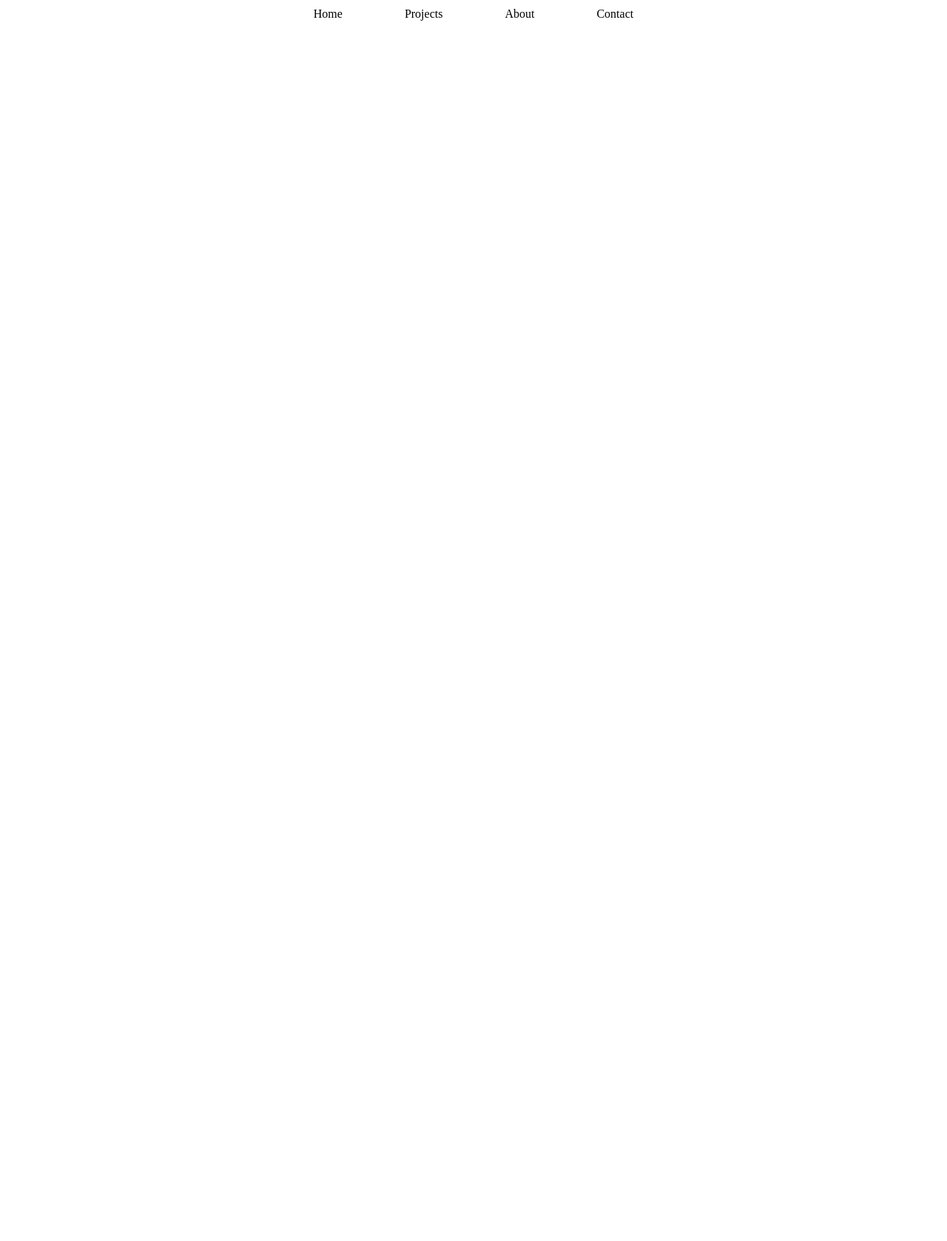
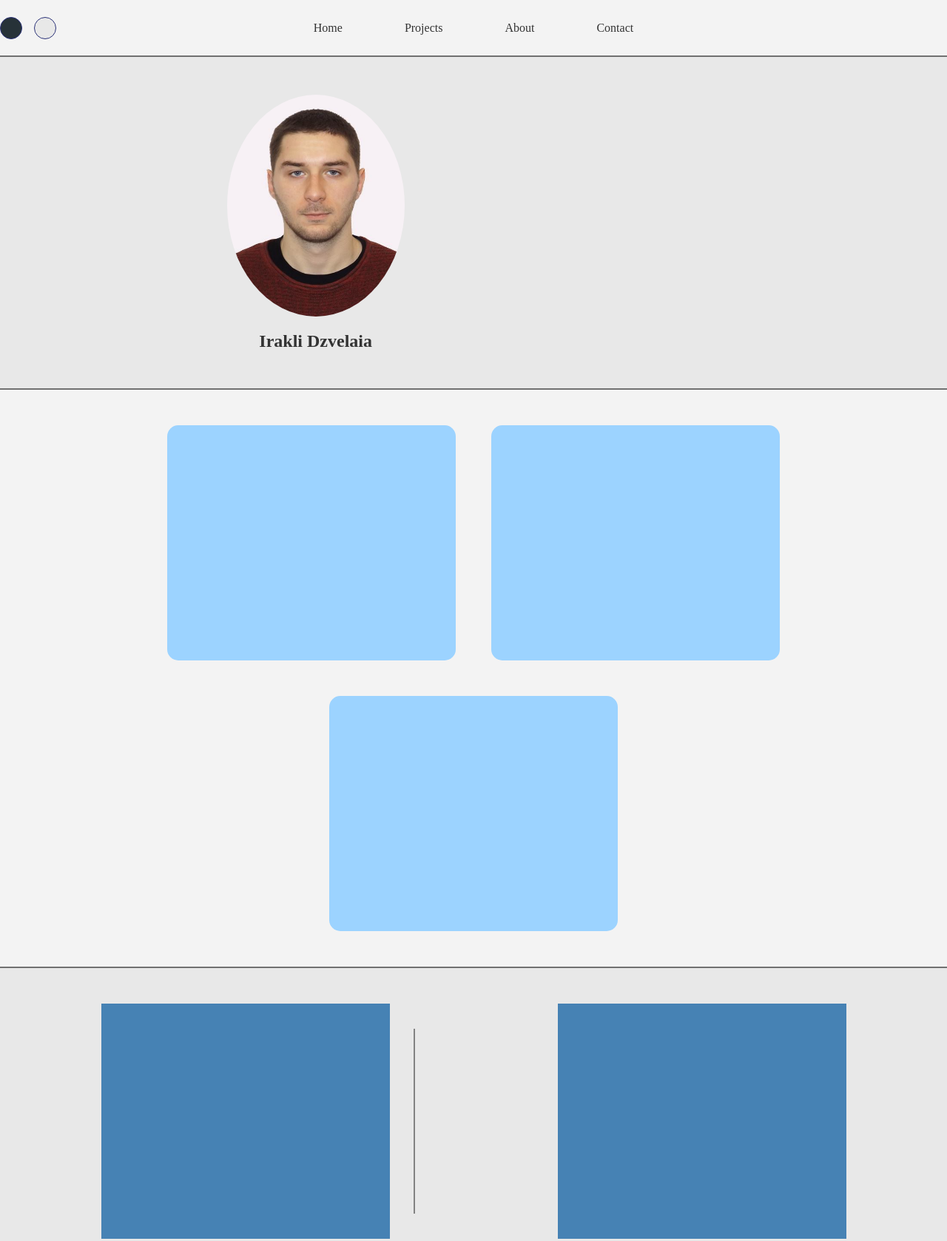
Before and after one commit to ikkakoo/MyPortfolio, a plain HTML site: page index.html in a window 1280 px wide. Shown: the top 1678 px of the page at 74% size. Before the commit the page ends 800 px from the top, so only its background shows below. Drawn offline with Linux system fonts and the light colour scheme.

Commit message:
second commit

```diff
--- a/index.html
+++ b/index.html
@@ -4,35 +4,75 @@
     <meta charset="UTF-8">
     <meta http-equiv="X-UA-Compatible" content="IE=edge">
     <meta name="viewport" content="width=device-width, initial-scale=1.0">
-    <link rel="stylesheet" href="./styles/style.css">
+    <link rel="stylesheet" href="/styles/themes/defaultTheme.css"id="theme--link">
+    <link rel="stylesheet" href="/styles/style.css">
+    <link rel="stylesheet" href="/styles/responsive.css">
     <title>My Portfolio</title>
 </head>
 <body>
 
+    <div class="container">
+        <!-- Navigation Pane -->
         <nav class="navigation">
+            <div class="theme--wrapper">
+                <div class="theme" id="dark"></div>
+                <div class="theme" id="defaultTheme"></div>
+            </div>
+
             <ul class="nav--list">
-            <li>Home</li>
-            <li>Projects</li>
-            <li>About</li>
-            <li>Contact</li>
+                <li class="nav--item">Home</li>
+                <li class="nav--item">Projects</li>
+                <li class="nav--item">About</li>
+                <li class="nav--item">Contact</li>
             </ul>
+
+            <div class="hamburger">
+                <span class="bar"></span>
+                <span class="bar"></span>
+                <span class="bar"></span>
+            </div>
         </nav>
 
+        <!-- Hero Section -->
         <main class="hero--section">
+            <div class="photo--wrapper">
+                <img src="./images/photo.jpg" alt="" class="photo">
+                <h2>Irakli Dzvelaia</h2>
+            </div>
 
         </main>
 
+        <!-- Projects Section -->
         <div class="projects--section">
-
+            <!-- <p>My Projects</p> -->
+            <div class="project project1"></div>
+            <div class="project project2"></div>
+            <div class="project project3"></div>
+            <!-- <p>View More</p> -->
         </div>
 
+        <!-- Skills Section -->
         <div class="skills--section">
-
+            <!-- <p>More About Me</p> -->
+            <div class="about"></div>
+            <div class="skills--wrapper">
+                <div class="division--line"></div>
+                <div class="skills"></div>
+            </div>
         </div>
 
-    <form action="">
+        <!-- Contact Section -->
+        <div class="contact--section">
+                <!-- <form action="" class="contact--form">
+                    <input type="text">
+                    <input type="text">
+                    <input type="text">
+                    <input type="text">
+                </form>
+                <textarea name="" id="" cols="30" rows="10"></textarea> -->
+        </div>
+    </div>
 
-    </form>
-
+    <script src="./js/script.js"></script>
 </body>
 </html>
--- /dev/null
+++ b/js/script.js
@@ -0,0 +1,48 @@
+// Bar Functionality Header section
+const hamburger = document.querySelector(".hamburger");
+const navlist = document.querySelector(".nav--list");
+const listitem = document.querySelector(".bar");
+
+hamburger.addEventListener('click', () => {
+    hamburger.classList.toggle("active");
+    navlist.classList.toggle("active");
+    listitem.classList.toggle("active");
+
+});
+
+document.querySelectorAll(".nav--item").forEach(element => element.addEventListener("click", () => {
+    hamburger.classList.remove("active");
+    navlist.classList.remove("active");
+    listitem.classList.remove("active");
+}));
+
+// Change Theme
+function themeSelector() {
+    const defaultTheme = document.getElementById("defaultTheme");
+    const dark = document.getElementById("dark");
+    const themeFileLink = document.getElementById("theme--link");
+    const currentTheme = localStorage.getItem("theme") || "defaultTheme";
+
+    function activateTheme(themeName) {
+        themeFileLink.setAttribute("href", `/styles/themes/${themeName.id}.css`);
+    }
+
+    defaultTheme.addEventListener("click", () => {
+        activateTheme(defaultTheme);
+        localStorage.setItem("theme", defaultTheme.id);
+    });
+
+    dark.addEventListener("click", () => {
+        activateTheme(dark);
+        localStorage.setItem("theme", dark.id);
+    });
+
+
+    // console.log(localStorage.getItem("theme"));
+    // console.log(currentTheme);
+
+}
+
+themeSelector();
+
+// Async-Await for Projects Section
--- /dev/null
+++ b/styles/responsive.css
@@ -0,0 +1,63 @@
+@media (max-width: 1400px) {
+    .skills--section {
+        display: flex;
+        justify-content: center;
+        align-items: center;
+        gap: 2em;
+    }
+}
+
+@media (max-width: 1285px) {
+    .projects--section {
+        flex-wrap: wrap;
+        height: auto;
+    }
+}
+
+@media (max-width: 950px) {
+    .skills--section {
+        flex-direction: column;
+        justify-content: center;
+        align-items: center;
+    }
+    .division--line {
+        display: none;
+    }
+}
+
+@media (max-width: 768px) {
+    .hamburger {
+        display: block;
+    }
+    .navigation {
+        display: flex;
+        justify-content: space-evenly;
+        padding: 2em;
+    }
+    .hamburger.active .bar:nth-child(2){
+        opacity: 0;
+    }
+    .hamburger.active .bar:nth-child(1){
+        transform: translateY(8px) rotate(45deg);
+    }
+    .hamburger.active .bar:nth-child(3){
+        transform: translateY(-8px) rotate(-45deg);
+    }
+    .nav--list {
+        position: fixed;
+        top: -100%;
+        gap: 10px;
+        flex-direction: column;
+        background-color: rgb(108, 108, 108);
+        color: white;
+        width: 100%;
+        height: auto;
+        transition: 0.8s;
+    }
+
+    .nav--list.active {
+        top: 0;
+
+    }
+
+}
--- a/styles/style.css
+++ b/styles/style.css
@@ -5,12 +5,152 @@
     list-style: none;
     text-decoration: none;
 }
+/* Body Styles */
+body {
+    scroll-behavior: smooth;
+}
+.container {
+    display: block;
+}
+
+/* Navigation Pane Styles */
 .navigation {
-    padding: 10px;
-
+    background-color: var(--primary-bg-color);
+    color: var(--primary-text-color);
+    display: grid;
+    grid-template-columns: 1fr 5fr 1fr;
+    justify-content: center;
+    align-items: center;
 }
 .nav--list {
     display: flex;
     gap: 84px;
     justify-content: center;
+    align-items: center;
+    height: 75px;
 }
+.theme--wrapper {
+    display: flex;
+    gap: 1em;
+}
+.theme {
+    border: 1px solid rgb(42, 49, 120);
+    width: 30px;
+    height: 30px;
+    border-radius: 50px;
+}
+#dark {
+    background-color: #273238;
+}
+#defaultTheme {
+    background-color: #E8E8E8;
+}
+.hamburger {
+    display: none;
+    cursor: pointer;
+}
+.bar {
+    display: block;
+    width: 25px;
+    height: 3px;
+    margin: 5px auto;
+    -webkit-animation: all 0.3s ease-in-out;
+    animation: all 0.3s ease-in-out;
+    background-color: rgb(42, 49, 120);
+
+}
+.nav--item {
+    transition: 0.7s ease;
+}
+.nav--item:hover {
+    color: rgb(21, 106, 190);
+}
+
+/* Hero Section Styles */
+.hero--section {
+    height: 450px;
+    background-color: var(--secondary-bg-color);
+    color: var(--primary-text-color);
+    border-top: 2px solid var(--primary-border-color);
+    display: grid;
+    grid-template-columns: 2fr 1fr;
+    align-items: center;
+    justify-content: center;
+}
+.photo--wrapper {
+    margin: 0 auto;
+    display: flex;
+    flex-direction: column;
+    align-items: center;
+    gap: 20px;
+}
+.photo {
+    width: 240px;
+    height: 300px;
+    border-radius: 50%;
+}
+
+/* Projects Section Styles */
+.project {
+    width: 390px;
+    height: 318px;
+    background: rgb(156, 211, 255);
+    border-radius: 15px;
+}
+.projects--section {
+    height: 550px;
+    background-color: var(--primary-bg-color);
+    color: var(--primary-text-color);
+    border-top: 2px solid var(--primary-border-color);
+    display: flex;
+    gap: 48px;
+    justify-content: center;
+    align-items: center;
+    padding: 48px;
+}
+
+/* Skills Section Styles */
+.division--line {
+    height: 250px;
+    width: 2px;
+    background-color: rgb(130, 130, 130);
+}
+.skills--section {
+    height: 450px;
+    background-color: var(--secondary-bg-color);
+    color: var(--primary-text-color);
+    border-top: 2px solid var(--primary-border-color);
+    display: grid;
+    grid-template-columns: 2fr 1fr;
+    align-items: center;
+    justify-content: center;
+    padding: 48px;
+    column-gap: 20px;
+    height: auto
+}
+.about {
+    width: 390px;
+    height: 318px;
+    background-color: steelblue;
+}
+.skills--wrapper {
+    width: auto;
+    display: grid;
+    grid-template-columns: 1fr 2fr;
+    align-items: center;
+}
+.skills {
+    width: 390px;
+    height: 318px;
+    background-color: steelblue;
+}
+/* Contact Styles */
+.contact--form {
+    width: 1066px;
+}
+.contact--section {
+    height: 808px;
+    background-color: var(--primary-bg-color);
+    color: var(--primary-text-color);
+    border-top: 2px solid var(--primary-border-color);
+}
--- /dev/null
+++ b/styles/themes/dark.css
@@ -0,0 +1,6 @@
+:root {
+    --primary-bg-color: #24292D;
+    --secondary-bg-color: #273238;
+    --primary-border-color: #08679B;
+    --primary-text-color: #fff;
+}
--- /dev/null
+++ b/styles/themes/defaultTheme.css
@@ -0,0 +1,6 @@
+:root {
+    --primary-bg-color: #F3F3F3;
+    --secondary-bg-color: #E8E8E8;
+    --primary-border-color: #707070;
+    --primary-text-color: #333;
+}
```
Also changed, not shown: images/photo.jpg (added). Lines whose indentation alone changed are shown as unchanged.
